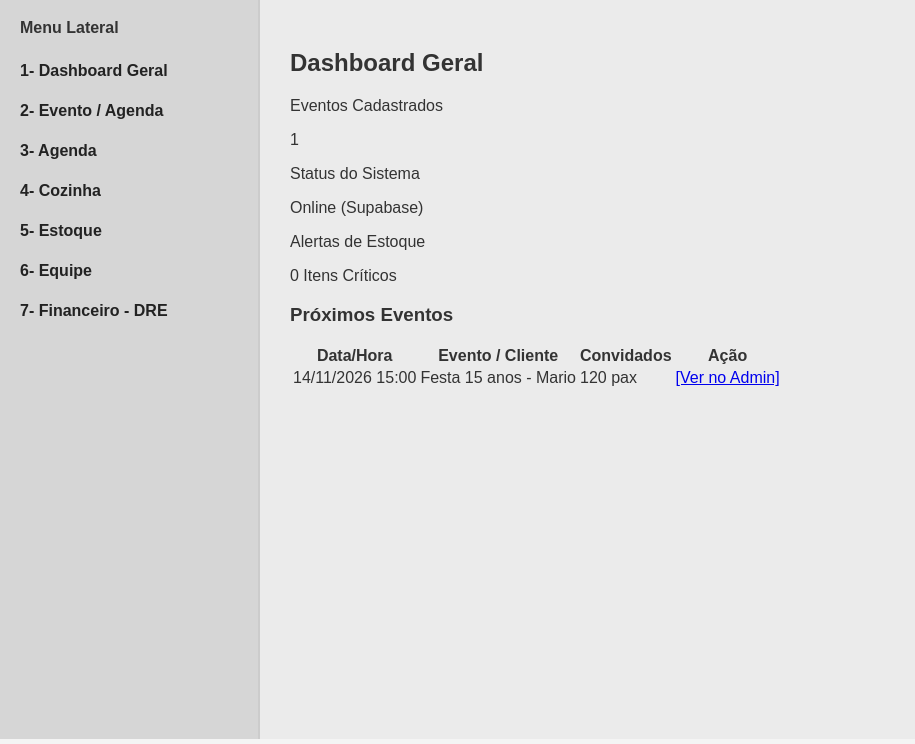
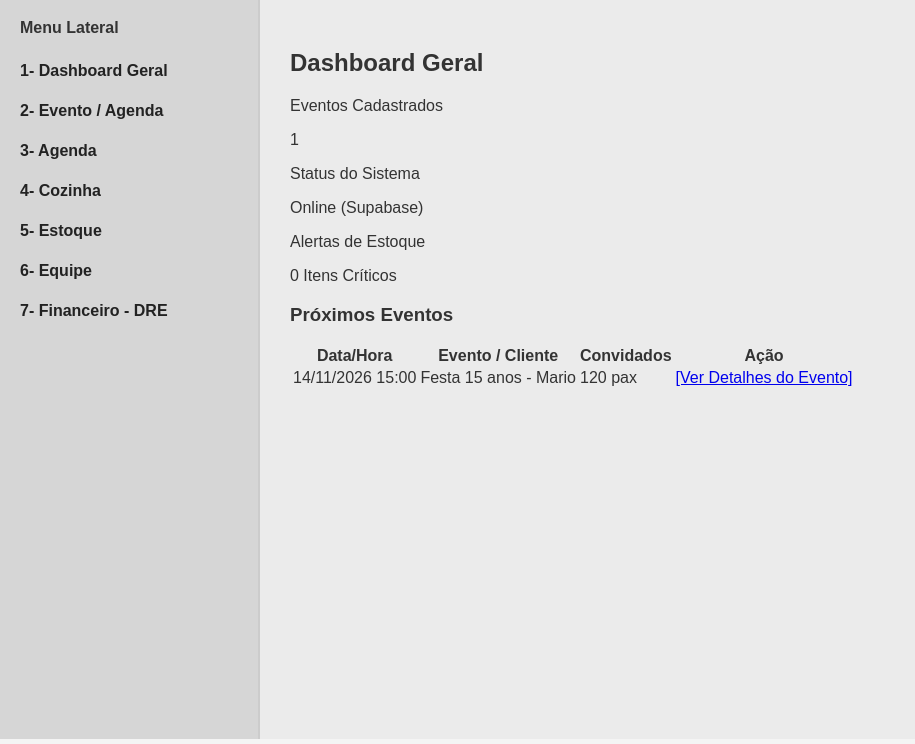
Before and after one commit to fabiohanada/buffet_system_ai, a Django app: page / in a window 1280 px wide. Shown: the part 56-800 px from the top of the page, without its empty margins (0-915 px from the left). Run offline with Django 5.2, Linux system fonts and the light colour scheme; data comes from the database, SQL or seed files in the repository.

Commit message:
troca no td

```diff
--- a/buffet/templates/buffet/dashboard.html
+++ b/buffet/templates/buffet/dashboard.html
@@ -39,7 +39,7 @@
                     <td class="py-3">{{ evento.data_hora|date:"d/m/Y H:i" }}</td>
                     <td class="py-3 font-semibold">{{ evento.nome_evento }} - {{ evento.nome_cliente }}</td>
                     <td class="py-3">{{ evento.numero_convidados }} pax</td>
-                    <td class="py-3"><a href="/admin/buffet/evento/{{ evento.id }}/change/" class="text-blue-600 hover:underline">[Ver no Admin]</a></td>
+                    <td class="py-3"><a href="{% url 'evento_detalhe' evento.id %}" class="text-blue-600 hover:underline font-semibold">[Ver Detalhes do Evento]</a></td>
                 </tr>
                 {% empty %}
                 <tr>
```
